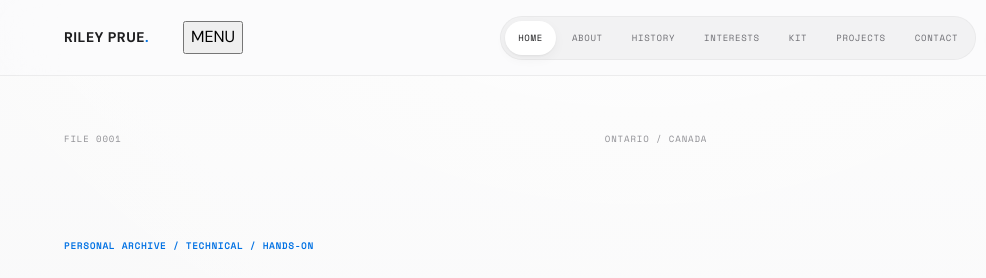
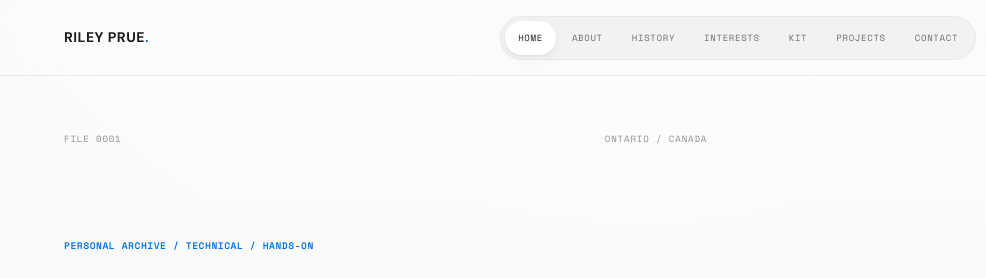
Before and after one commit to rileyprue/prue.cc, a plain HTML site: page index.html in a window 1280 px wide. Shown: the top 278 px of the page, 0-986 px from the left. Drawn offline with nearby package versions, Linux system fonts and the light colour scheme.

Commit message:
Update index.html

```diff
--- a/index.html
+++ b/index.html
@@ -15,8 +15,6 @@
 
   <header class="site-header">
     <a class="logo" href="/">RILEY PRUE<span>.</span></a>
-
-<button class="menu" type="button">MENU</button>
 
 <nav class="header-nav" aria-label="Main navigation">
   <a href="/" data-page="home">HOME</a>
```
